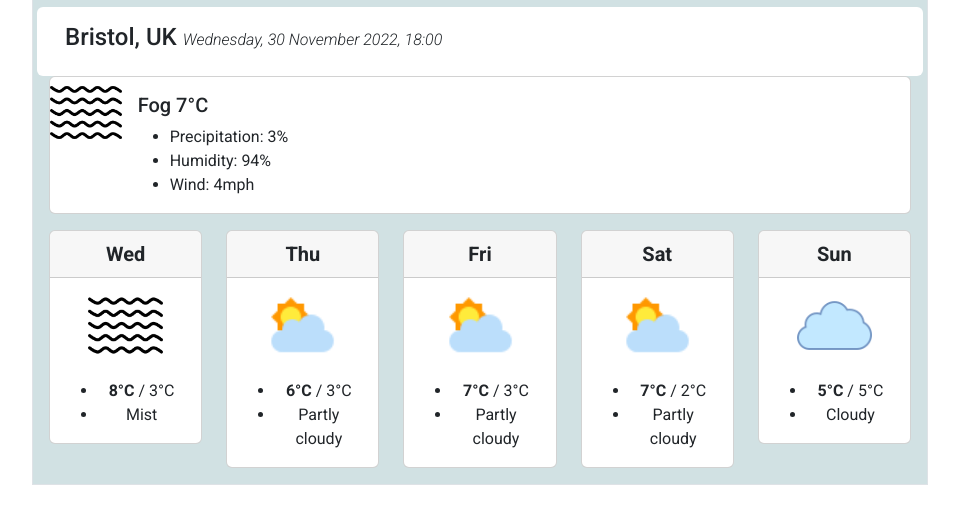
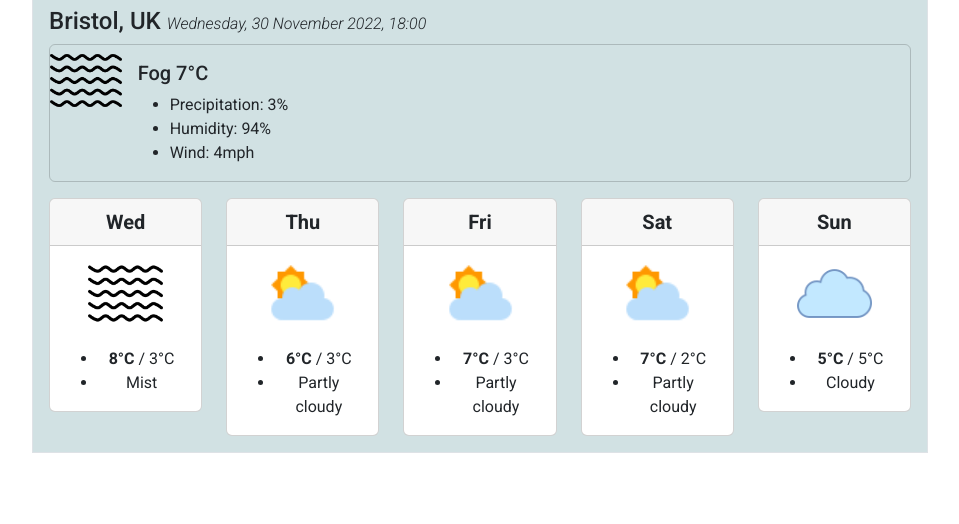
Before and after one commit to ClaireGeekie/weather-app-project, a plain HTML site: page index.html in a window 1280 px wide. Shown: the part 154-678 px from the top of the page, without its empty margins (160-1119 px from the left). Drawn offline with nearby package versions, Linux system fonts and the light colour scheme.

Commit message:
fixed issue

```diff
--- a/index.html
+++ b/index.html
@@ -42,20 +42,14 @@
         </div>
       </div>
       <div class="row">
-        <div class="card border-0 mb">
-          <div class="card-body">
-            <h2 class="card-title selected-location">
-              Bristol, UK
-              <span class="card-text current-date"
-                >Wednesday, 30 November 2022, 18:00</span
-              >
-            </h2>
-          </div>
-        </div>
+        <h2 class="selected-location">
+          Bristol, UK
+          <span class="current-date">Wednesday, 30 November 2022, 18:00</span>
+        </h2>
       </div>
       <div class="row">
         <div class="col">
-          <div class="card mb-3">
+          <div class="card bg-transparent mb-3">
             <div class="row g-0">
               <div class="col-md-1">
                 <img
```
